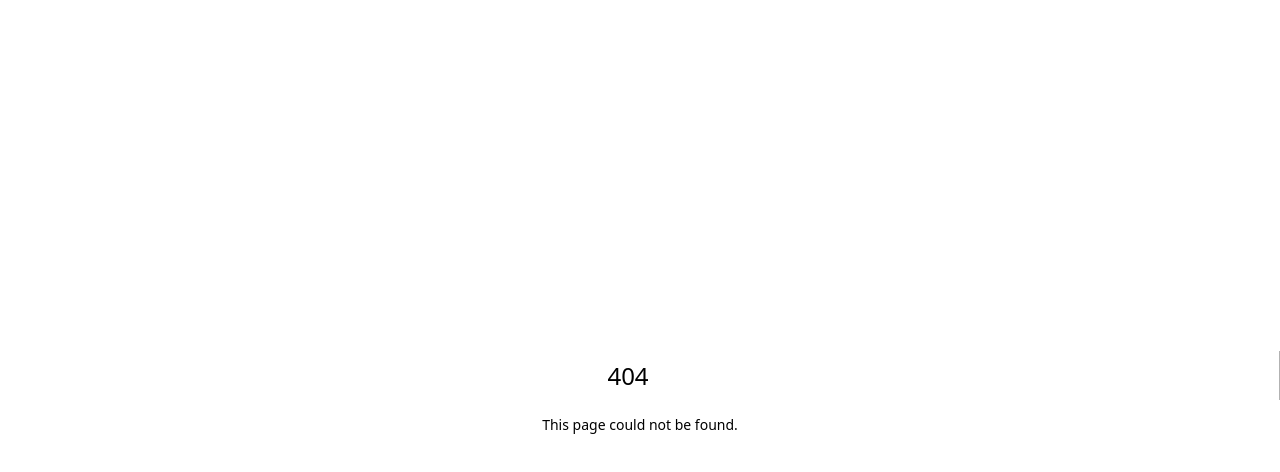
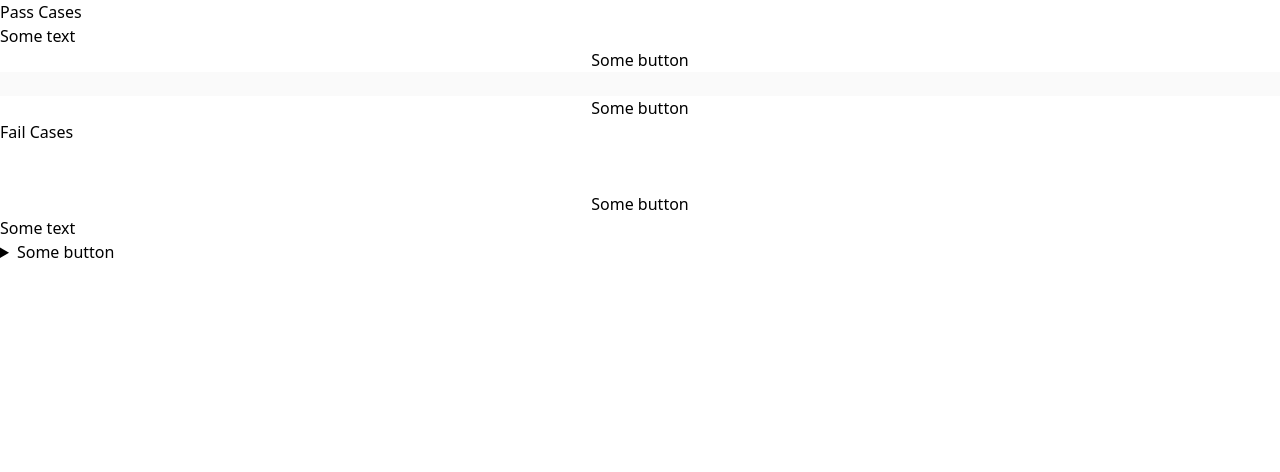
Before and after one commit to test-party/guinea-pig-next, a Next.js app: page /aria-hidden-focus in a window 1280 px wide. Before the commit this address had no page. Shown: the top 472 px of the page. Built offline with nearby package versions, Linux system fonts and the light colour scheme.

Commit message:
create aria-hidden-focus page

```diff
--- /dev/null
+++ b/src/app/aria-hidden-focus/page.tsx
@@ -0,0 +1,62 @@
+//http://localhost:3000/aria-hidden-focus
+export default function Page() {
+    return (
+        <div>
+            <div>
+                <span>Pass Cases</span>
+                <p aria-hidden="true">Some text</p>
+
+                <div aria-hidden="true">
+                    <a href="/" style={{ display: 'none' }}>Link</a>
+                </div>
+
+                <div aria-hidden="true">
+                    <button tabIndex={-1}>Some button</button>
+                </div>
+
+                <input disabled aria-hidden="true" aria-label="Passing Input Field" />
+
+                <div aria-hidden="true">
+                    <div aria-hidden="false">
+                        <button tabIndex={-1}>Some button</button>
+                    </div>
+                </div>
+            </div>
+            <div>
+                <span>Fail Cases</span>
+
+                <div aria-hidden="true">
+                    <a href="/" style={{ position:'absolute', top:'-999em' }}>Link</a>
+                </div>
+
+                <div aria-hidden="true">
+                    <a href="/" style={{ position:'absolute', top:'-999em' }}>Link1</a>
+                    <a href="/" style={{ position:'absolute', top:'-999em' }}>Link2</a>
+                    <a href="/" style={{ position:'absolute', top:'-999em' }}>Link3</a>
+                </div>
+
+                <div aria-hidden="true">
+                    <a href="/" style={{ position:'absolute', top:'-999em' }}>focusable-not-tabbable</a>
+                    <input aria-disabled="true" aria-label="focusable-disabled input" />
+                </div>
+
+                <div aria-hidden="true">
+                    <input aria-disabled="true" aria-label="Failing Input Field" />
+                </div>
+
+                <div aria-hidden="true">
+                    <div aria-hidden="false">
+                        <button>Some button</button>
+                    </div>
+                </div>
+
+                <p tabIndex={0} aria-hidden="true">Some text</p>
+
+                <details aria-hidden="true">
+                    <summary>Some button</summary>
+                    <p>Some details</p>
+                </details>
+            </div>
+        </div>
+    )
+}
```
